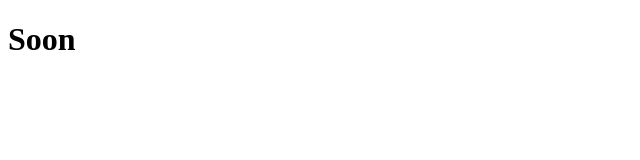
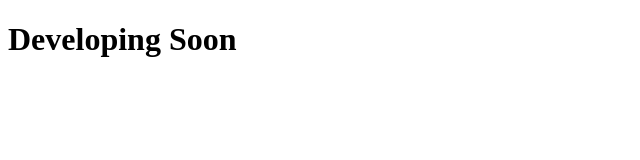
Before and after one commit to Nickeshadhikari9/NEPSE-Clone, a plain HTML site: page index.html in a window 1280 px wide. Shown: the whole page, without its empty margins (0-640 px from the left). Drawn offline with Linux system fonts and the light colour scheme.

Commit message:
checking repo

```diff
--- a/index.html
+++ b/index.html
@@ -6,6 +6,6 @@
     <title>NEPSE CLONE</title>
 </head>
 <body>
-    <h1>Soon</h1>
+    <h1> Developing Soon</h1>
 </body>
 </html>
```
